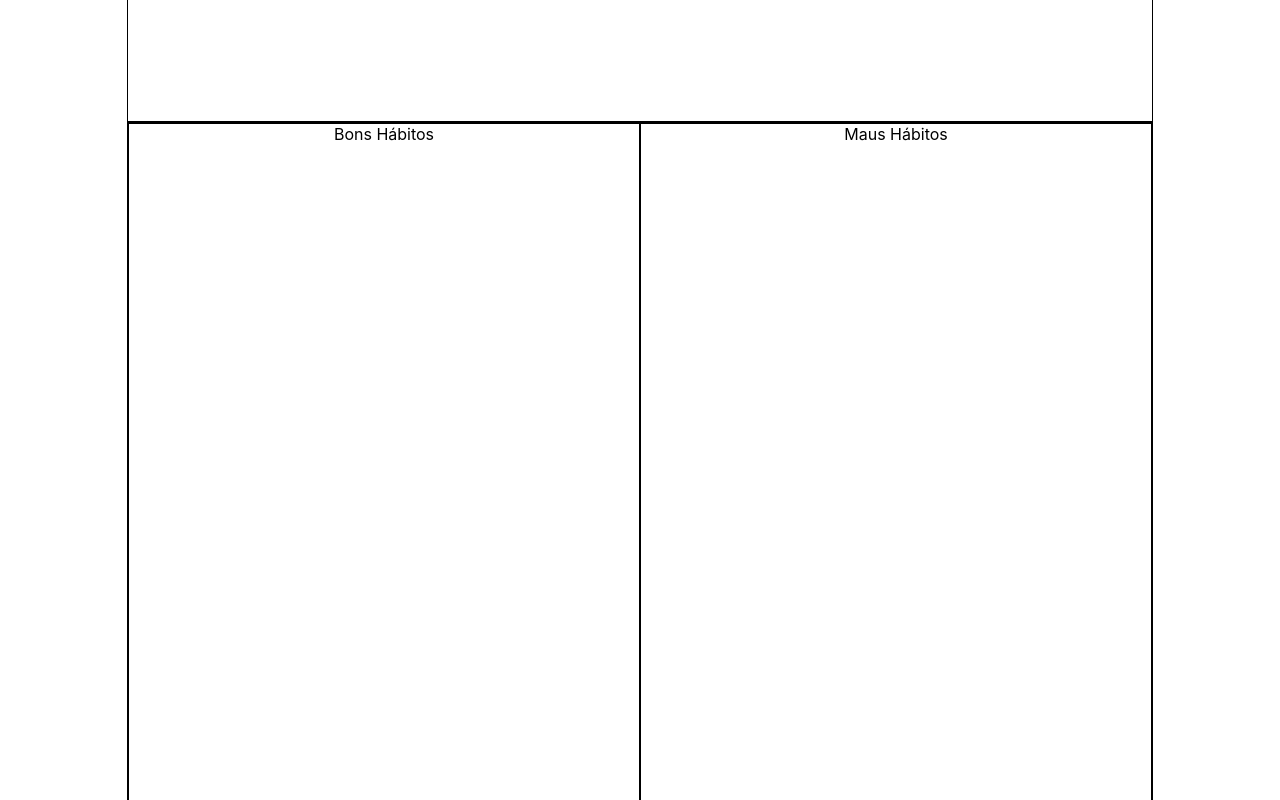
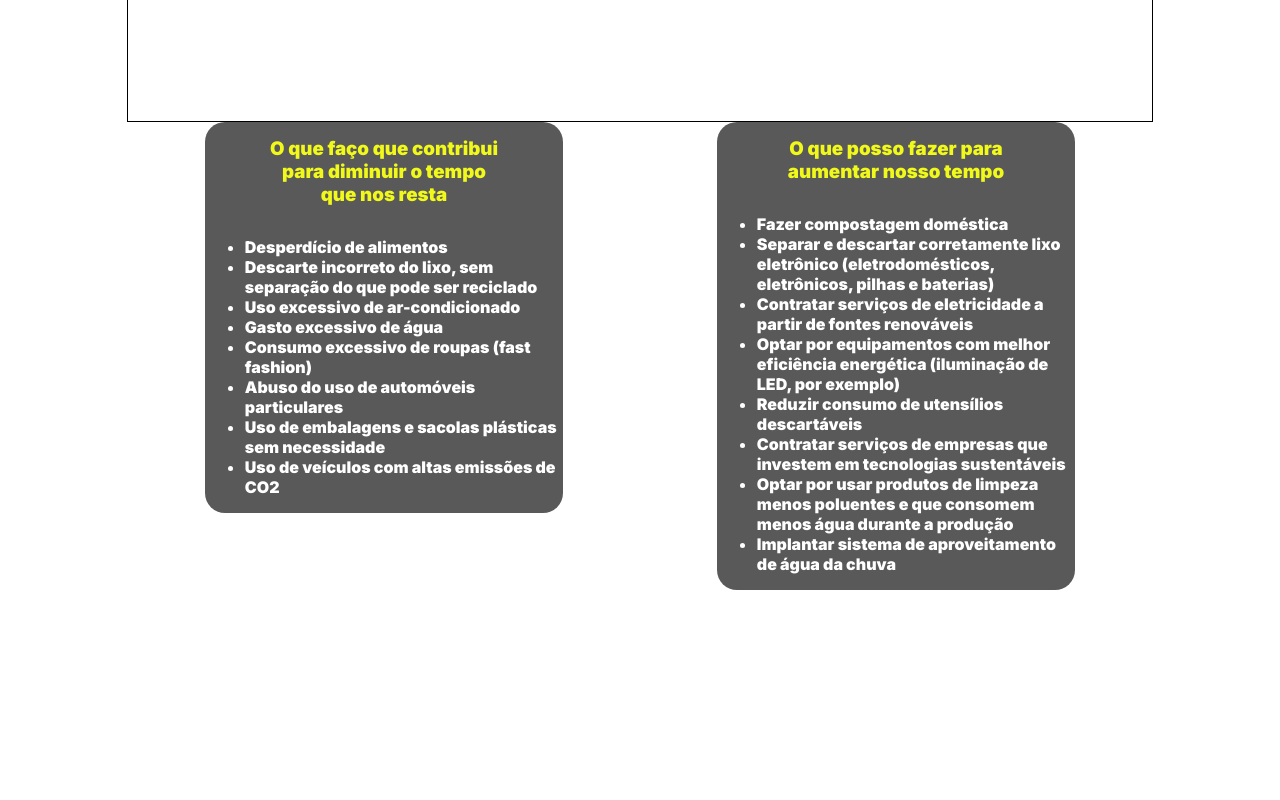
Before and after one commit to smcarolina/relogoio-do-agora, a React (Create React App) app in the folder relogio-do-agora/: page / in a window 1280 px wide. Shown: the part 680-1480 px from the top of the page. Built offline with nearby package versions, Linux system fonts and the light colour scheme.

Commit message:
feat: add style to habit session

```diff
--- a/relogio-do-agora/src/components/HabitsSession/HabitsSession.js
+++ b/relogio-do-agora/src/components/HabitsSession/HabitsSession.js
@@ -1,14 +1,35 @@
 import React from "react";
-import { HabitContainer, SessionContainer } from "./style";
+import { HabitContainer, Item, Lista, SessionContainer, Title } from "./style";
 
 const HabitsSession = () => {
     return <SessionContainer>
 
         <HabitContainer>
-            Bons Hábitos
+            <Title>O que faço que contribui para diminuir o tempo que nos resta</Title>
+
+            <Lista>
+                <Item>Desperdício de alimentos</Item>
+                <Item>Descarte incorreto do lixo, sem separação do que pode ser reciclado</Item>
+                <Item>Uso excessivo de ar-condicionado</Item>
+                <Item>Gasto excessivo de água</Item>
+                <Item>Consumo excessivo de roupas (fast fashion)</Item>
+                <Item>Abuso do uso de automóveis particulares</Item>
+                <Item>Uso de embalagens e sacolas plásticas sem necessidade</Item>
+                <Item>Uso de veículos com altas emissões de CO2</Item>
+            </Lista>
         </HabitContainer>
         <HabitContainer>
-            Maus Hábitos
+            <Title>O que posso fazer para aumentar nosso tempo</Title>
+            <Lista>
+                <Item>Fazer compostagem doméstica</Item>
+                <Item>Separar e descartar corretamente lixo eletrônico (eletrodomésticos, eletrônicos, pilhas e baterias)</Item>
+                <Item>Contratar serviços de eletricidade a partir de fontes renováveis</Item>
+                <Item>Optar por equipamentos com melhor eficiência energética (iluminação de LED, por exemplo)</Item>
+                <Item>Reduzir consumo de utensílios descartáveis</Item>
+                <Item>Contratar serviços de empresas que investem em tecnologias sustentáveis</Item>
+                <Item>Optar por usar produtos de limpeza menos poluentes e que consomem menos água durante a produção</Item>
+                <Item>Implantar sistema de aproveitamento de água da chuva</Item>
+            </Lista>
         </HabitContainer>
 
     </SessionContainer>
--- a/relogio-do-agora/src/components/HabitsSession/style.js
+++ b/relogio-do-agora/src/components/HabitsSession/style.js
@@ -2,14 +2,38 @@ import styled from 'styled-components'
 
 export const SessionContainer = styled.div`
     display: flex;
-    border: 1px solid black;
+    justify-content: space-around;
+    /* border: 1px solid black; */
     height: 100vh;
     width: 80%;
 `
 
 export const HabitContainer = styled.div`
     display: flex;
-    justify-content: center;
-    width: 50%;
-    border: 1px solid black;
+    flex-direction: column;
+    /* justify-content: center; */
+    align-items: center;
+    /* text-align: center; */
+    width: 35%;
+    height: fit-content;
+    /* border: 1px solid black; */
+    background-color: #595959;
+    border-radius: 20px;
 `
+
+export const Title = styled.h3`
+    font-family: 'Inter';
+    color: #f1f91b;
+    margin: 15px 60px;
+    text-align: center;
+`
+
+export const Lista = styled.ul`
+    font-family: 'Inter';
+    font-weight: bold;
+    color: #fff;
+`
+
+export const Item = styled.li`
+    font-family: 'Inter';
+`
```
